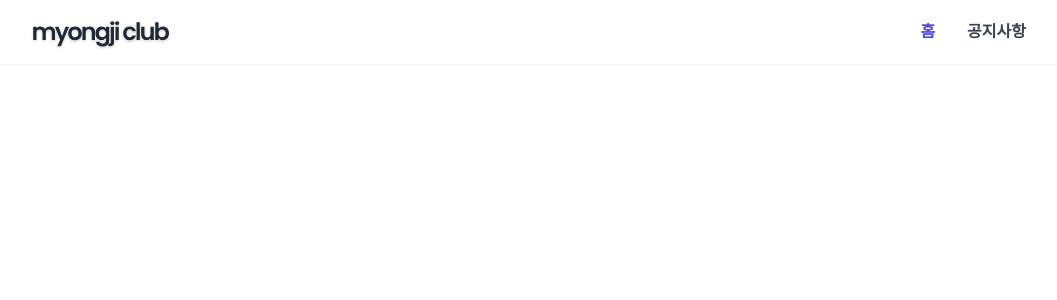
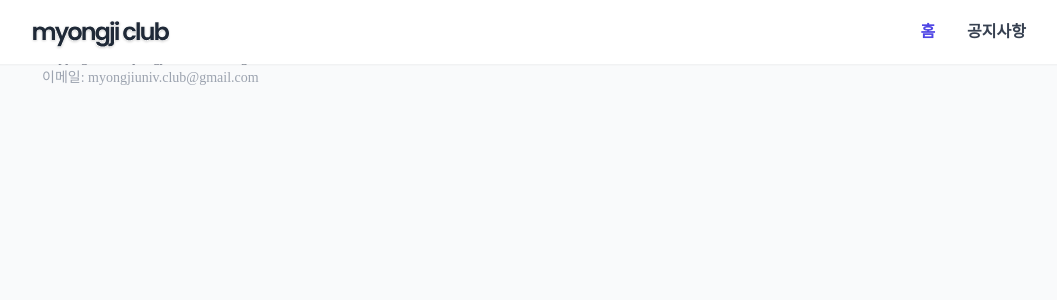
Before and after one commit to k-kbk/Myongji-Club-FE, a Next.js app: page / in a window 1280 px wide. Shown: the top 300 px of the page, without its empty margins (110-1167 px from the left). Built offline with nearby package versions, Linux system fonts and the light colour scheme.

Commit message:
refactor: 레이아웃 수정

```diff
--- a/src/components/layout/index.tsx
+++ b/src/components/layout/index.tsx
@@ -1,14 +1,16 @@
 import Header from '../common/Header';
+import Footer from '../common/Footer';
 
-interface LayoutProps {
+type LayoutProps = {
   children: React.ReactNode;
-}
+};
 
 export default function Layout({ children }: LayoutProps) {
   return (
-    <div className="flex min-h-screen w-full flex-col items-center justify-start bg-white">
+    <div className="flex min-h-screen w-full flex-col items-center justify-between">
       <Header />
       {children}
+      <Footer />
     </div>
   );
 }
```
